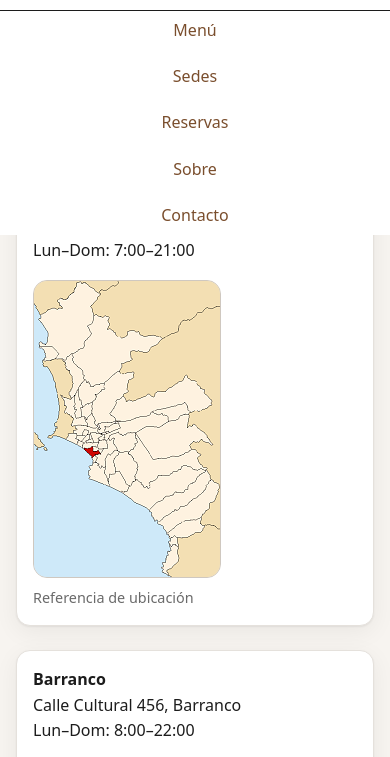
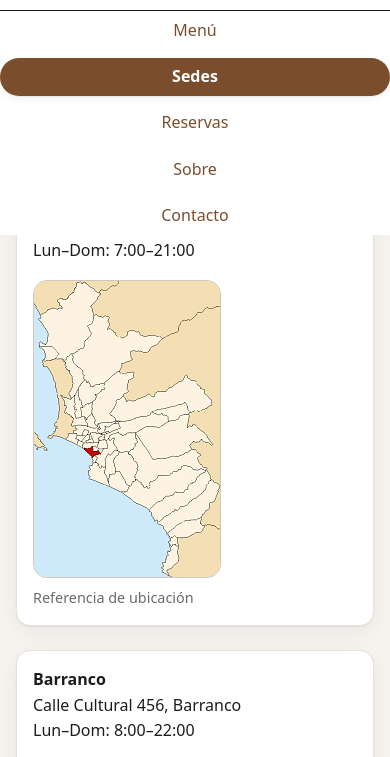
Before and after one commit to DiegoChiang/Coderhouse_Proyecto, a website: page pages/sedes.html in a window 390 px wide. Both pictures are taken after a click on the label "Abrir menú". Shown: the part 57-814 px from the top of the page. Drawn offline with Linux system fonts and the light colour scheme.

Commit message:
Avance 2 - Coderhouse v1.3

```diff
--- a/pages/sedes.html
+++ b/pages/sedes.html
@@ -28,7 +28,7 @@
 
         <ul class="nav-list">
           <li><a href="menu.html">Menú</a></li>
-          <li><a href="sedes.html">Sedes</a></li>
+          <li><a href="sedes.html" aria-current="page">Sedes</a></li>
           <li><a href="reservas.html">Reservas</a></li>
           <li><a href="sobre.html">Sobre</a></li>
           <li><a href="contacto.html">Contacto</a></li>
--- a/scss/_layout.scss
+++ b/scss/_layout.scss
@@ -2,113 +2,287 @@
 @use "mixins" as *;
 
 /* Header / Nav (desktop-first) */
-.site-header{
-  background:$surface; border-bottom:1px solid $border;
+.site-header {
+  background: $surface;
+  border-bottom: 1px solid $border;
 
-  .site-nav{
+  .site-nav {
     @include container;
-    display:flex; align-items:center; justify-content:space-between; padding-block:.85rem;
+    display: flex;
+    align-items: center;
+    justify-content: space-between;
+    padding-block: 0.85rem;
 
-    .brand{ font-weight:700; letter-spacing:.2px; color:$text; font-size:$fs-300; }
+    .brand {
+      font-weight: 700;
+      letter-spacing: 0.2px;
+      color: $text;
+      font-size: $fs-300;
+    }
 
-    .nav-list{
-      list-style:none; display:flex; gap: clamp(.5rem, 2vw, 1.25rem);
-      margin:0; padding:0; flex-wrap:wrap;
+    .nav-list {
+      list-style: none;
+      margin: 0;
+      padding: 0;
+      display: flex;
+      gap: clamp(.5rem, 2vw, 1.25rem);
+      .nav-list > li { list-style: none; }
+      a {
+        display: inline-block;
+        padding: 0.4rem 0.7rem;
+        border-radius: 999px; // píldora
+        transition: background 0.18s ease, color 0.18s ease,
+        box-shadow 0.18s ease;
 
-      a{ display:inline-block; padding:.4rem .6rem; border-radius:999px; }
-      a[aria-current="page"]{ background:$accent; color:#fff; }
+        // hover / focus (no activos)
+        &:not([aria-current="page"]):hover,
+        &:focus-visible {
+          background: #f2eee8; // o usa $surface-100 si lo tienes
+          text-decoration: none;
+        }
+
+        // activo (página actual)
+        &[aria-current="page"],
+        &.is-active {
+          background: $accent; // en _variables.scss (= #7A4E2D)
+          color: #fff;
+          box-shadow: 0 1px 0 rgba(0, 0, 0, 0.05),
+            0 2px 10px rgba(0, 0, 0, 0.06);
+          text-decoration: none;
+          font-weight: 700;
+        }
+      }
     }
   }
 }
 
-.site-footer{
+.site-footer {
   @include container;
-  margin:0 auto 2rem; padding-top:$g-3; color:$muted; border-top:1px solid $border;
-  address{ font-style:normal; }
+  margin: 0 auto 2rem;
+  padding-top: $g-3;
+  color: $muted;
+  border-top: 1px solid $border;
+  address {
+    font-style: normal;
+  }
 }
 
 /* Hero */
-.hero{
-  display:grid; gap:$g-3;
+.hero {
+  display: grid;
+  gap: $g-3;
 
-  @media (min-width: $bp-md){
-    grid-template-columns: 1.1fr .9fr; align-items:center;
+  @media (min-width: $bp-md) {
+    grid-template-columns: 1.1fr 0.9fr;
+    align-items: center;
   }
 
-  .hero-texto{
-    h1{ font-size:$fs-600; line-height:1.1; margin:0 0 .5rem; }
-    p{ font-size:$fs-200; margin:.5rem 0; }
+  .hero-texto {
+    h1 {
+      font-size: $fs-600;
+      line-height: 1.1;
+      margin: 0 0 0.5rem;
+    }
+    p {
+      font-size: $fs-200;
+      margin: 0.5rem 0;
+    }
   }
-  .hero-media img{ border:1px solid #CFC8C0; background:#EFEAE5; border-radius:$radius; }
+  .hero-media img {
+    border: 1px solid #cfc8c0;
+    background: #efeae5;
+    border-radius: $radius;
+  }
 }
 
 /* Mosaico */
-.mosaico{
-  display:grid; grid-template-columns: repeat(2,1fr); gap:$g-2;
+.mosaico {
+  display: grid;
+  grid-template-columns: repeat(2, 1fr);
+  gap: $g-2;
 
-  @media (min-width: $bp-sm){ grid-template-columns: repeat(4,1fr); }
+  @media (min-width: $bp-sm) {
+    grid-template-columns: repeat(4, 1fr);
+  }
 
-  img{ aspect-ratio:1/1; object-fit:cover; border:1px solid #CFC8C0; background:#EFEAE5; border-radius:10px; }
+  img {
+    aspect-ratio: 1/1;
+    object-fit: cover;
+    border: 1px solid #cfc8c0;
+    background: #efeae5;
+    border-radius: 10px;
+  }
 }
 
 /* Bloques genéricos */
-.cta-bloque{ text-align:center; background:$surface; border:1px solid $border; border-radius:$radius; box-shadow:$shadow; }
+.cta-bloque {
+  text-align: center;
+  background: $surface;
+  border: 1px solid $border;
+  border-radius: $radius;
+  box-shadow: $shadow;
+}
 
-.grid-2{ display:grid; gap:$g-3; @media (min-width:$bp-md){ grid-template-columns:repeat(2,1fr); } }
-.grid-3{ display:grid; gap:$g-3; @media (min-width:$bp-md){ grid-template-columns:repeat(3,1fr); } }
+.grid-2 {
+  display: grid;
+  gap: $g-3;
+  @media (min-width: $bp-md) {
+    grid-template-columns: repeat(2, 1fr);
+  }
+}
+.grid-3 {
+  display: grid;
+  gap: $g-3;
+  @media (min-width: $bp-md) {
+    grid-template-columns: repeat(3, 1fr);
+  }
+}
 
 /* Burger (desktop-first) */
-.burger{ display:inline-flex; align-items:center; justify-content:center; width:40px; height:40px; border-radius:8px; cursor:pointer; color: var(--text); }
-@media (min-width:$bp-md){ .burger{ display:none; } }
+.burger {
+  display: inline-flex;
+  align-items: center;
+  justify-content: center;
+  width: 40px;
+  height: 40px;
+  border-radius: 8px;
+  cursor: pointer;
+  color: var(--text);
+}
+@media (min-width: $bp-md) {
+  .burger {
+    display: none;
+  }
+}
 
 /* Desktop base */
-.site-nav{ position:relative; display:flex; align-items:center; justify-content:space-between; gap:.5rem; }
-.burger{ display:none; }
+.site-nav {
+  position: relative;
+  display: flex;
+  align-items: center;
+  justify-content: space-between;
+  gap: 0.5rem;
+}
+.burger {
+  display: none;
+}
 
 /* Checkbox (oculto accesible) */
-.nav-toggle{
-  position:absolute !important; width:1px; height:1px; margin:-1px; padding:0; border:0;
-  overflow:hidden; clip:rect(0 0 0 0); clip-path: inset(50%); white-space:nowrap;
+.nav-toggle {
+  position: absolute !important;
+  width: 1px;
+  height: 1px;
+  margin: -1px;
+  padding: 0;
+  border: 0;
+  overflow: hidden;
+  clip: rect(0 0 0 0);
+  clip-path: inset(50%);
+  white-space: nowrap;
 }
 
 /* Lista nav desktop */
-.site-nav .nav-list{
-  display:flex; gap: clamp(.5rem, 2vw, 1.25rem);
-  position:static; background:transparent; border:0; box-shadow:none; padding:0;
+.site-nav .nav-list {
+  display: flex;
+  gap: clamp(0.5rem, 2vw, 1.25rem);
+  position: static;
+  background: transparent;
+  border: 0;
+  box-shadow: none;
+  padding: 0;
 }
-.site-nav .nav-list a{ display:inline-block; padding:.4rem .6rem; border-radius:999px; }
+.site-nav .nav-list a {
+  display: inline-block;
+  padding: 0.4rem 0.6rem;
+  border-radius: 999px;
+}
 
 /* Primer colapso mobile */
-@media (max-width: 47.99rem){
-  .burger{ display:inline-flex; align-items:center; justify-content:center; width:40px; height:40px; border-radius:8px; cursor:pointer; color:var(--text); }
+@media (max-width: 47.99rem) {
+  .burger {
+    display: inline-flex;
+    align-items: center;
+    justify-content: center;
+    width: 40px;
+    height: 40px;
+    border-radius: 8px;
+    cursor: pointer;
+    color: var(--text);
+  }
 
-  .site-nav .nav-list{
-    display:none;
-    position:absolute; right:1rem; top:calc(100% + .5rem);
-    background: var(--surface); border:1px solid var(--border);
-    border-radius:12px; box-shadow: var(--shadow);
-    padding:.5rem; min-width:180px; flex-direction:column; gap:.25rem; z-index:50;
+  .site-nav .nav-list {
+    display: none;
+    position: absolute;
+    right: 1rem;
+    top: calc(100% + 0.5rem);
+    background: var(--surface);
+    border: 1px solid var(--border);
+    border-radius: 12px;
+    box-shadow: var(--shadow);
+    padding: 0.5rem;
+    min-width: 180px;
+    flex-direction: column;
+    gap: 0.25rem;
+    z-index: 50;
   }
-  .site-nav .nav-list a{ display:block; padding:.6rem .8rem; }
-  .site-nav .nav-list a:hover{ background:#F2EEE8; text-decoration:none; }
-  .nav-toggle:checked + .burger + .nav-list{ display:flex; }
+  .site-nav .nav-list a {
+    display: block;
+    padding: 0.6rem 0.8rem;
+  }
+  .site-nav .nav-list a:hover {
+    background: #f2eee8;
+    text-decoration: none;
+  }
+  .nav-toggle:checked + .burger + .nav-list {
+    display: flex;
+  }
 }
 
 /* Versión mobile full-width pegada al header */
-@media (max-width: 47.99rem){
-  .site-header{ border-bottom:0; }
-  .site-nav{ position:relative; z-index:100; }
+@media (max-width: 47.99rem) {
+  .site-header {
+    border-bottom: 0;
+  }
+  .site-nav {
+    position: relative;
+    z-index: 100;
+  }
 
-  .site-nav .nav-list{
-    display:none !important;
-    position:absolute; left:50%; transform:translateX(-50%); top:100%;
-    width:100vw; max-width:100vw; background:#fff;
-    border-top:1px solid #1C1C1C; border-left:0; border-right:0; border-bottom:0;
-    border-radius:0; box-shadow:none; margin:0; padding:.75rem 1rem 1rem;
-    display:flex; flex-direction:column; align-items:center; gap:.5rem; text-align:center; z-index:100;
+  .site-nav .nav-list {
+    display: none !important;
+    position: absolute;
+    left: 50%;
+    transform: translateX(-50%);
+    top: 100%;
+    width: 100vw;
+    max-width: 100vw;
+    background: #fff;
+    border-top: 1px solid #1c1c1c;
+    border-left: 0;
+    border-right: 0;
+    border-bottom: 0;
+    border-radius: 0;
+    box-shadow: none;
+    margin: 0;
+    padding: 0.75rem 1rem 1rem;
+    display: flex;
+    flex-direction: column;
+    align-items: center;
+    gap: 0.5rem;
+    text-align: center;
+    z-index: 100;
   }
-  .site-nav .nav-list li{ width:100%; }
-  .site-nav .nav-list a{ display:block; width:100%; padding:.9rem 1rem; border-radius:999px; }
+  .site-nav .nav-list li {
+    width: 100%;
+  }
+  .site-nav .nav-list a {
+    display: block;
+    width: 100%;
+    padding: 0.9rem 1rem;
+    border-radius: 999px;
+  }
 
-  .nav-toggle:checked + .burger + .nav-list{ display:flex !important; }
+  .nav-toggle:checked + .burger + .nav-list {
+    display: flex !important;
+  }
 }
```
Also changed, not shown: pages/contacto.html (+1 -1 lines), pages/menu.html (+1 -1 lines), pages/reservas.html (+1 -1 lines), pages/sobre.html (+1 -1 lines), css/style.css, 1 other file.
